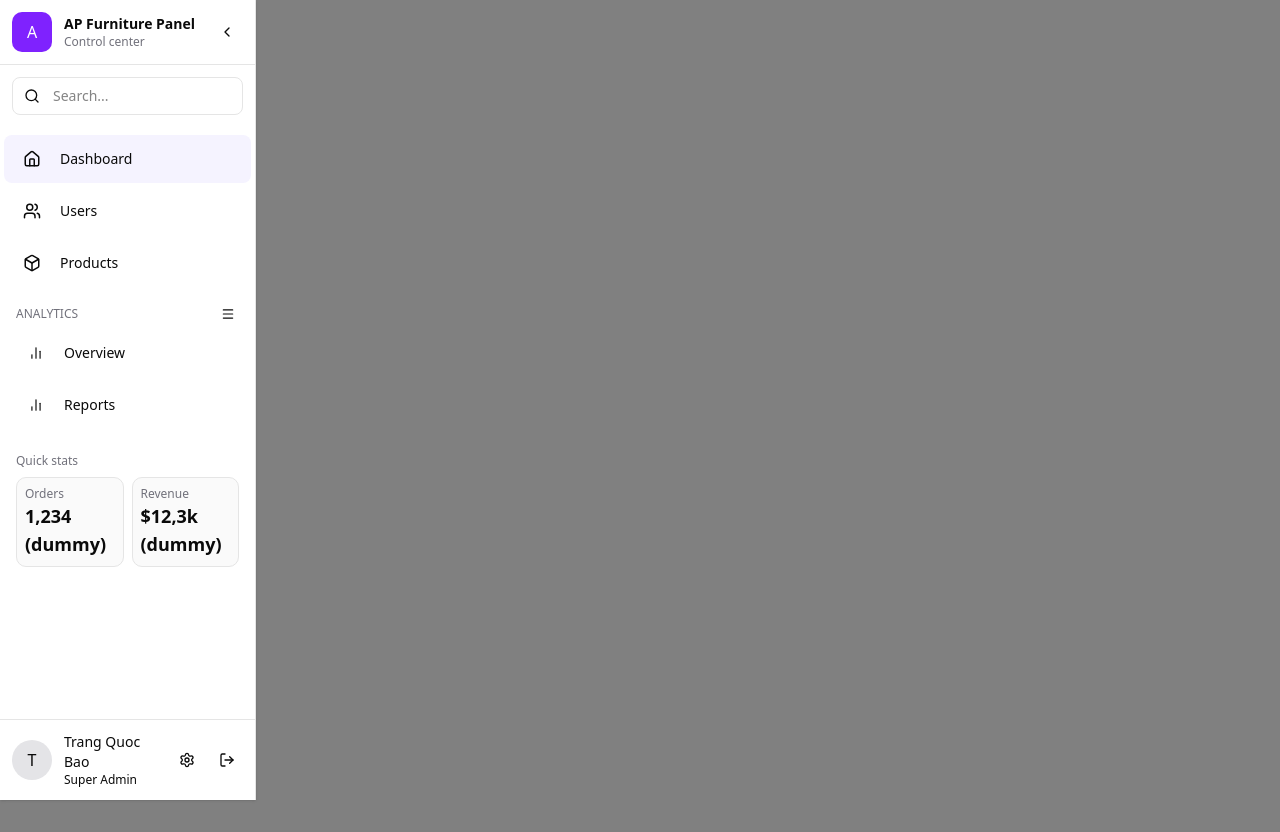
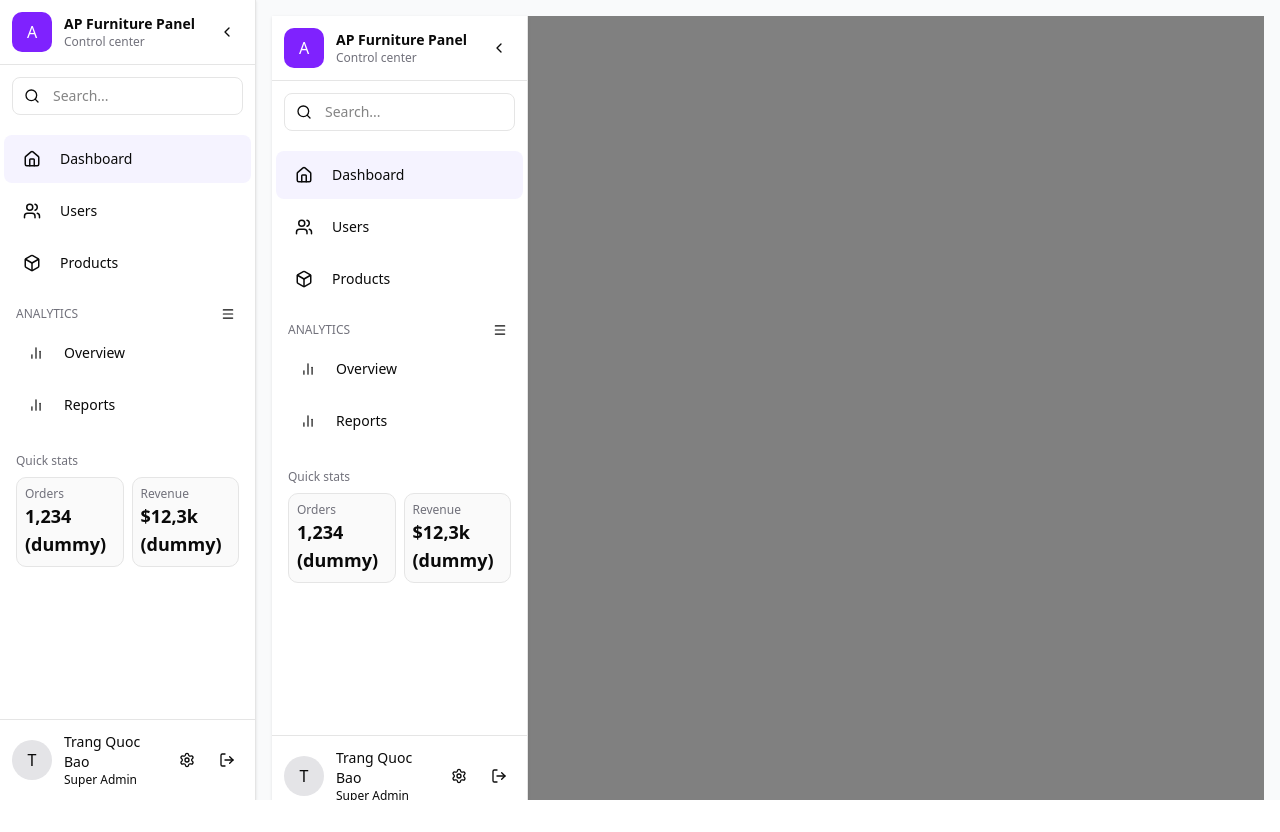
Before and after one commit to tanloc04/anphuong.web, a React (Vite) app: page /admin in a window 1280 px wide. After the commit the page ends 800 px from the top, so only its background shows below. Built offline with nearby package versions, Linux system fonts and the light colour scheme.

Commit message:
Refactor AdminLayout component for improved structure and routing; add UserManagement route

```diff
--- a/src/layouts/AdminLayout.tsx
+++ b/src/layouts/AdminLayout.tsx
@@ -1,15 +1,13 @@
 import Sidebar from "@/pages/admin/Sidebar";
 import { Outlet } from "react-router-dom";
 
-const AdminLayout = () => {
+export default function AdminLayout() {
   return (
-    <div style={{ backgroundColor: 'grey' }}>
+    <div className="flex h-screen w-screen overflow-hidden bg-gray-50">
       <Sidebar />
-      <div className="flex-1 p-4">
-        <Outlet /> {/* MỌI TRANG CON hiển thị ở đây */}
-      </div>
+      <main className="flex-1 overflow-auto p-4">
+        <Outlet />
+      </main>
     </div>
   );
-};
-
-export default AdminLayout;
+}
--- a/src/router/index.tsx
+++ b/src/router/index.tsx
@@ -9,6 +9,7 @@
 
 import AdminLayout from "../layouts/AdminLayout";
 import Dashboard from "../pages/admin/Dashboard";
+import UserManagement from "@/pages/admin/UserManagement/UserManagement";
 
 
 export const router = createBrowserRouter([
@@ -29,8 +30,9 @@
     path: "/admin",
     element: <AdminLayout />,
     children: [
-      { path: "dashboard", element: <Dashboard /> }
-    ]
+      { index: true, element: <Dashboard /> },         // /admin
+      { path: "users", element: <UserManagement /> },  // /admin/users
+    ],
   },
 
   {
```
Also changed, not shown: src/pages/admin/UserManagement/customerApi.ts (deleted).
